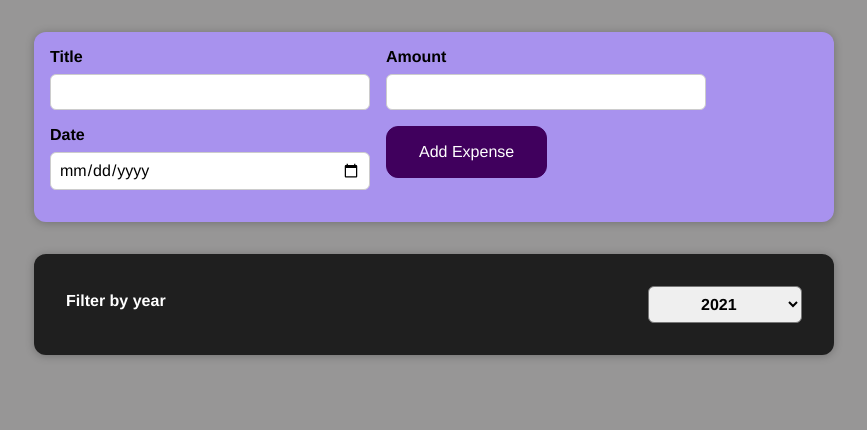
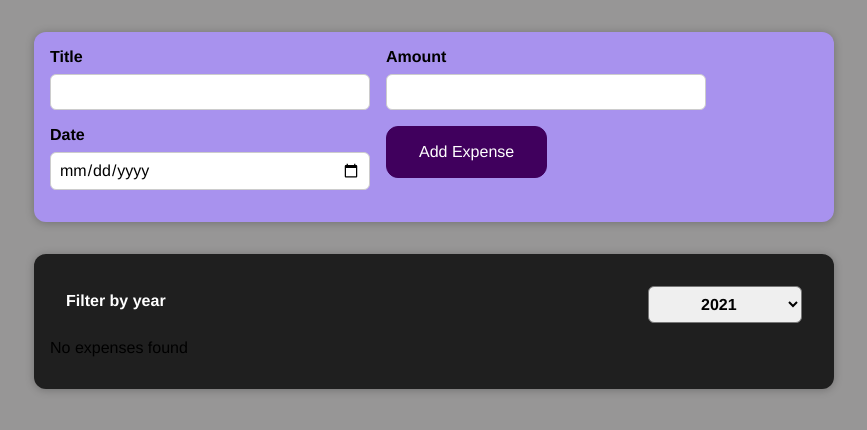
Before and after one commit to tanmaik/expense-tracker, a React (Create React App) app: page / in a window 1280 px wide. Shown: the top 430 px of the page, without its empty margins (206-1073 px from the left). Built offline with nearby package versions, Linux system fonts and the light colour scheme.

Commit message:
added no expenses content string

```diff
--- a/src/components/expenses/Expenses.js
+++ b/src/components/expenses/Expenses.js
@@ -15,20 +15,26 @@
     (expense) => expense.date.getFullYear().toString() === filteredYear
   );
 
+  let expensesContent = <p>No expenses found</p>;
+
+  if (filteredExpenses.length > 0) {
+    expensesContent = filteredExpenses.map((expense) => (
+      <ExpenseItem
+        key={expense.id}
+        title={expense.title}
+        amount={expense.amount}
+        date={expense.date}
+      />
+    ));
+  }
+
   return (
     <Card className="expenses">
       <ExpensesFilter
         selectedYear={filteredYear}
         onChangeFilter={filterChangeHandler}
       />
-      {filteredExpenses.map((expense) => (
-        <ExpenseItem
-          key={expense.id}
-          title={expense.title}
-          amount={expense.amount}
-          date={expense.date}
-        />
-      ))}
+      {expensesContent}
     </Card>
   );
 };
```
Also changed, not shown: 1 other file (tests, documents, lock files or other folders).
